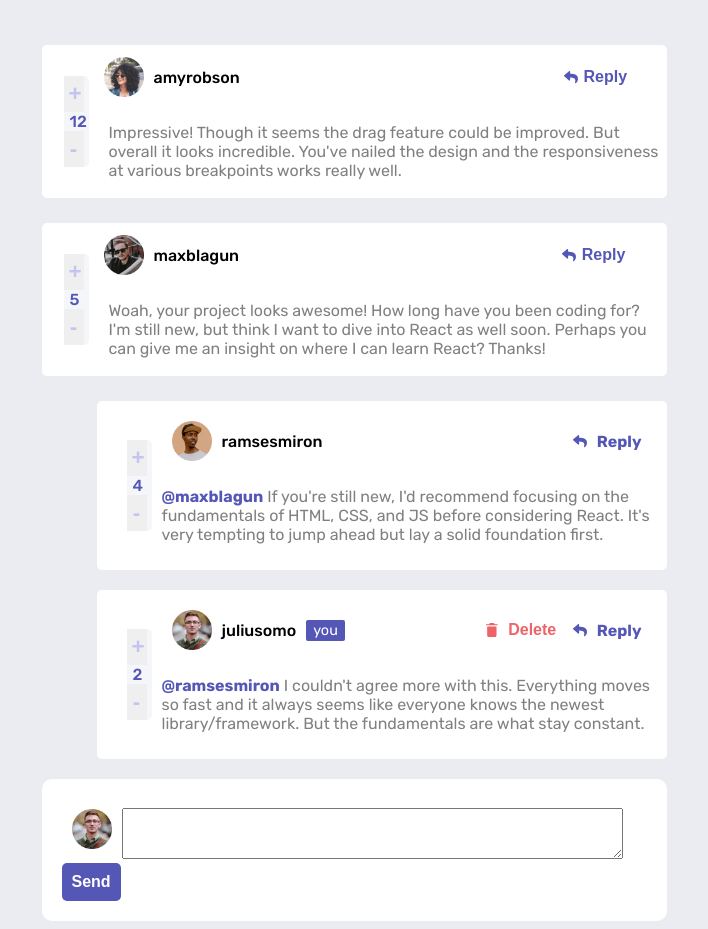
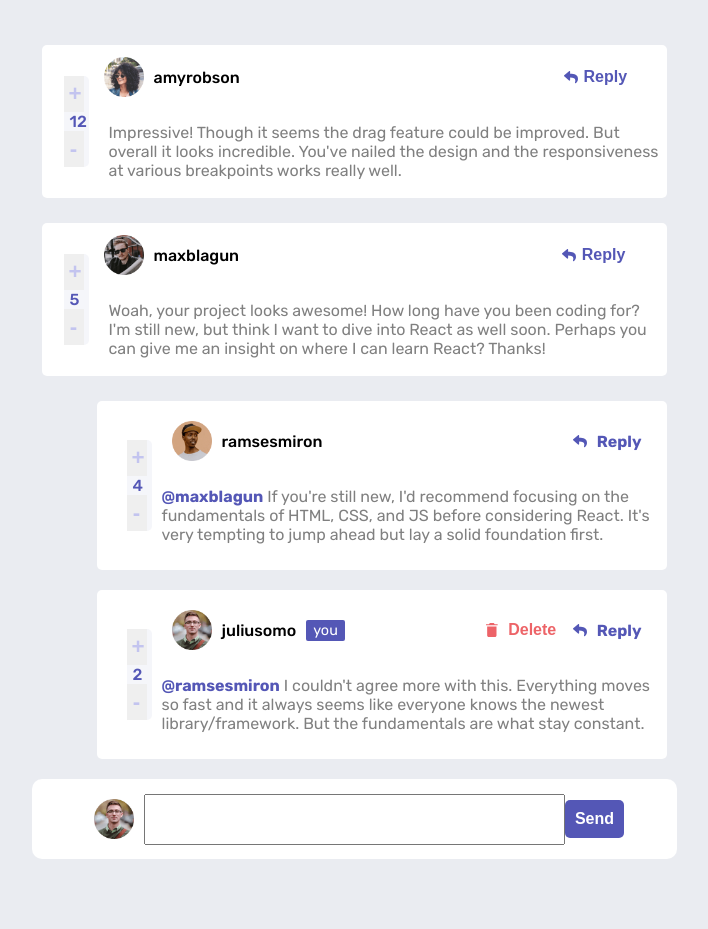
Before and after one commit to JesusVS760/Interactive-Comment-Section, a React (Vite) app: page / in a window 1280 px wide. Shown: the whole page, without its empty margins (286-994 px from the left). After the commit the page ends 867 px from the top, so only its background shows below. Built offline with nearby package versions, Linux system fonts and the light colour scheme.

Commit message:
progress

```diff
--- a/src/components/CommentCard.css
+++ b/src/components/CommentCard.css
@@ -80,10 +80,17 @@ img {
 }
 .post-container {
   background: #fff;
-  padding: 20px;
+  padding: 10px;
   border-radius: 10px;
+  width: inherit;
+  max-width: inherit;
+  display: flex;
+  align-items: center;
+  justify-content: center;
 }
-.post-container button {
+.post-container img {
+}
+.post-container > button {
   border: none;
   outline: none;
   padding: 10px;
@@ -94,3 +101,5 @@ img {
   font-weight: 700;
   cursor: pointer;
 }
+.send-button {
+}
--- a/src/components/CommentCard.jsx
+++ b/src/components/CommentCard.jsx
@@ -92,7 +92,7 @@ const CommentCard = () => {
         </div>
         <div className="post-container">
           <img src={juliusomo} alt="postPic" />
-          <textarea id="" cols="60" rows="3"></textarea>
+          <textarea id="" cols="50" rows="3" className="text-area"></textarea>
           <button className="send-button">Send</button>
         </div>
       </div>
--- a/src/components/DeleteButton.css
+++ b/src/components/DeleteButton.css
@@ -42,5 +42,8 @@ body {
   padding: 5px 8px;
   background: hsl(358, 79%, 66%);
 }
+textarea {
+  resize: none;
+}
 .delete-button {
 }
```
